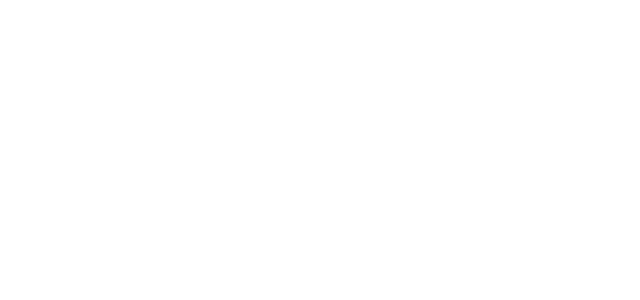
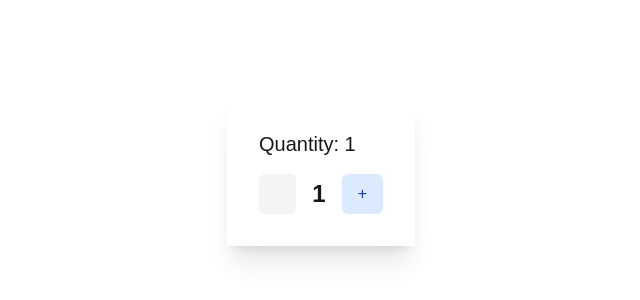
Before and after one commit to parsa-j42/cprg306-assignments, a Next.js app: page /week-4 in a window 1280 px wide. Shown: the part 108-408 px from the top of the page, without its empty margins (319-959 px from the left). Built offline with nearby package versions, Linux system fonts and the light colour scheme.

Commit message:
Week-4 Assignment finalize

```diff
--- a/app/week-4/new-item.tsx
+++ b/app/week-4/new-item.tsx
@@ -1,10 +1,44 @@
 "use client";
 
-import React from 'react';
+import React, { useState } from 'react';
 
 export default function NewList() {
+    const [quantity, setQuantity] = useState<number>(1);
+
+    function increment() {
+        if (quantity < 20) {
+            setQuantity(quantity + 1);
+        }
+    }
+
+    function decrement() {
+        if (quantity > 1) {
+            setQuantity(quantity - 1);
+        }
+    }
+
     return (
-        <>
-        </>
+        <div className="flex h-screen items-center justify-center pb-60">
+            <div className="p-8 roundedbg-white-lg shadow-xl">
+                <p className="text-xl mb-4">Quantity: {quantity}</p>
+                <div className="flex items-center justify-center space-x-4">
+                    <button
+                        onClick={decrement}
+                        disabled={quantity === 1}
+                        className="px-4 py-2 bg-blue-100 text-blue-800 rounded-md disabled:bg-gray-100 disabled:text-gray-100"
+                    >
+                        -
+                    </button>
+                    <span className="text-2xl font-bold">{quantity}</span>
+                    <button
+                        onClick={increment}
+                        disabled={quantity === 20}
+                        className="px-4 py-2 bg-blue-100 text-blue-800 rounded-md disabled:bg-gray-100 disabled:text-gray-100"
+                    >
+                        +
+                    </button>
+                </div>
+            </div>
+        </div>
     );
 }
```
